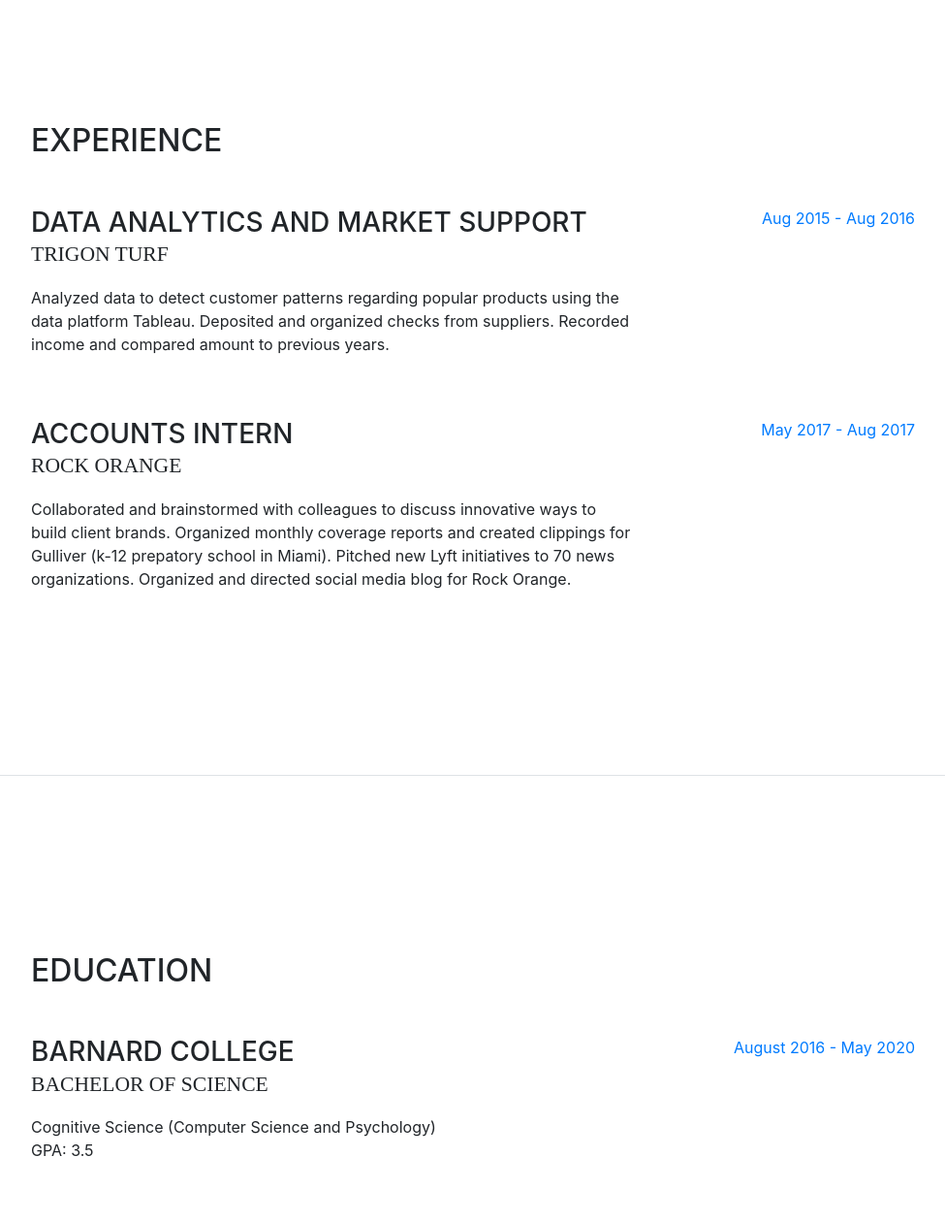
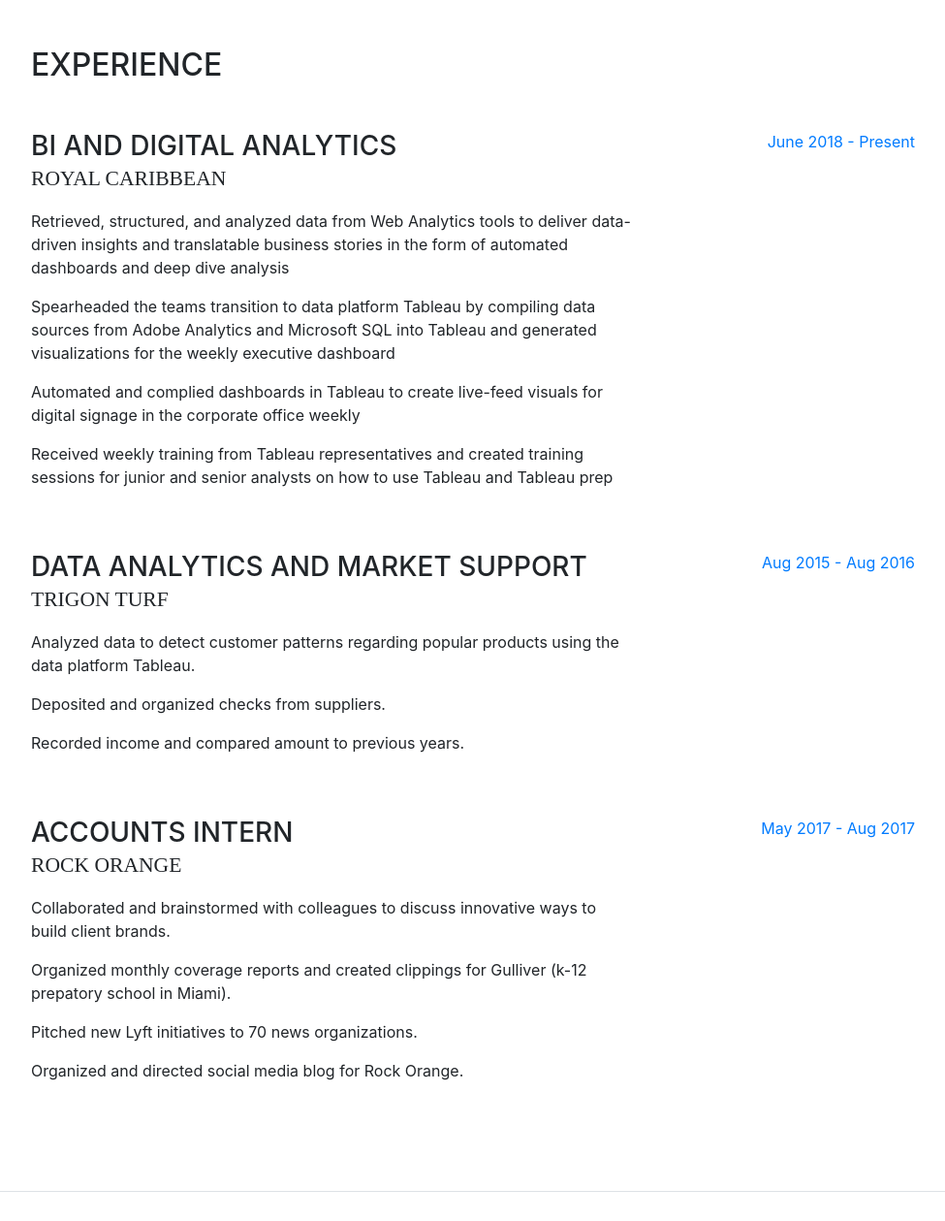
Before and after one commit to lauratremblay/lauratremblay.github.io, a website with bundled scripts: page index.html in a window 1280 px wide. Shown: the part 800-2059 px from the top of the page at 97% size, without its empty margins (288-1263 px from the left). Built offline with nearby package versions, Linux system fonts and the light colour scheme; a web font is replaced by a local one.

Commit message:
added RCCL to site

```diff
--- a/index.html
+++ b/index.html
@@ -68,7 +68,7 @@
           <div class="subheading mb-5">6500 Altschul · New York, New York
             <a href="mailto:name@email.com">let2132@barnard.edu</a>
           </div>
-          <p class="mb-5"> I am sophmore at Barnard studying Cognitive Science. I created this special major to further my understanding on how humans interact with technology. Specifically, through analyzing data. This summer I will be working at Royal Caribbean as a BI and Digital Analytics Intern. </p>
+          <p class="mb-5"> I am sophmore at Barnard studying Cognitive Science. I created this major to further my understanding on how humans interact with technology. Specifically, through analyzing data. I am currently working at Royal Caribbean as a BI and Digital Analytics Intern. </p>
           <ul class="list-inline list-social-icons mb-0">
             <li class="list-inline-item">
               <a href="https://www.facebook.com/laura.tremblay.98">
@@ -104,9 +104,25 @@
 
           <div class="resume-item d-flex flex-column flex-md-row mb-5">
             <div class="resume-content mr-auto">
+              <h3 class="mb-0">BI and Digital Analytics</h3>
+              <div class="subheading mb-3">Royal Caribbean</div>
+              <p> Retrieved, structured, and analyzed data from Web Analytics tools to deliver data-driven insights and translatable business stories in the form of automated dashboards and deep dive analysis</p>
+              <p> Spearheaded the teams transition to data platform Tableau by compiling data sources from Adobe Analytics and Microsoft SQL into Tableau and generated visualizations for the weekly executive dashboard</p>
+              <p> Automated and complied dashboards in Tableau to create live-feed visuals for digital signage in the corporate office weekly</p>
+              <p> Received weekly training from Tableau representatives and created training sessions for junior and senior analysts on how to use Tableau and Tableau prep </p>
+            </div>
+            <div class="resume-date text-md-right">
+              <span class="text-primary">June 2018 - Present</span>
+            </div>
+          </div>
+
+          <div class="resume-item d-flex flex-column flex-md-row mb-5">
+            <div class="resume-content mr-auto">
               <h3 class="mb-0">Data Analytics and Market Support</h3>
               <div class="subheading mb-3">Trigon Turf</div>
-              <p> Analyzed data to detect customer patterns regarding popular products using the data platform Tableau. Deposited and organized checks from suppliers. Recorded income and compared amount to previous years.</p>
+              <p> Analyzed data to detect customer patterns regarding popular products using the data platform Tableau. </p>
+              <p> Deposited and organized checks from suppliers.</p>
+              <p> Recorded income and compared amount to previous years.</p>
             </div>
             <div class="resume-date text-md-right">
               <span class="text-primary">Aug 2015 - Aug 2016</span>
@@ -117,7 +133,11 @@
             <div class="resume-content mr-auto">
               <h3 class="mb-0">Accounts Intern</h3>
               <div class="subheading mb-3">Rock Orange</div>
-              <p>Collaborated and brainstormed with colleagues to discuss innovative ways to build client brands. Organized monthly coverage reports and created clippings for Gulliver (k-12 prepatory school in Miami). Pitched new Lyft initiatives to 70 news organizations. Organized and directed social media blog for Rock Orange.</p>
+              <p> Collaborated and brainstormed with colleagues to discuss innovative ways to build client brands.   </p>
+              <p> Organized monthly coverage reports and created clippings for Gulliver (k-12 prepatory school in Miami).</p>
+              <p> Pitched new Lyft initiatives to 70 news organizations.</p>
+              <p> Organized and directed social media blog for Rock Orange.</p>
+
             </div>
             <div class="resume-date text-md-right">
               <span class="text-primary">May 2017 - Aug 2017</span>
@@ -159,7 +179,7 @@
               <h3 class="mb-0">Barnard College</h3>
               <div class="subheading mb-3">Bachelor of Science</div>
               <div>Cognitive Science (Computer Science and Psychology)</div>
-              <p>GPA: 3.5</p>
+              <p>GPA: 3.52</p>
             </div>
             <div class="resume-date text-md-right">
               <span class="text-primary">August 2016 - May 2020</span>
@@ -195,12 +215,8 @@
             <li class="list-inline-item">
                 <i class="devicons devicons-java"></i>
               </li>
-            <li class="list-inline-item">
-                  <i class="devicons devicons-python"></i>
-              </li>
-            <li class="list-inline-item">
-              <i class="devicons devicons-javascript"></i>
-            </li>
+
+
             <!--
             <li class="list-inline-item">
               <i class="devicons devicons-jquery"></i>
```
